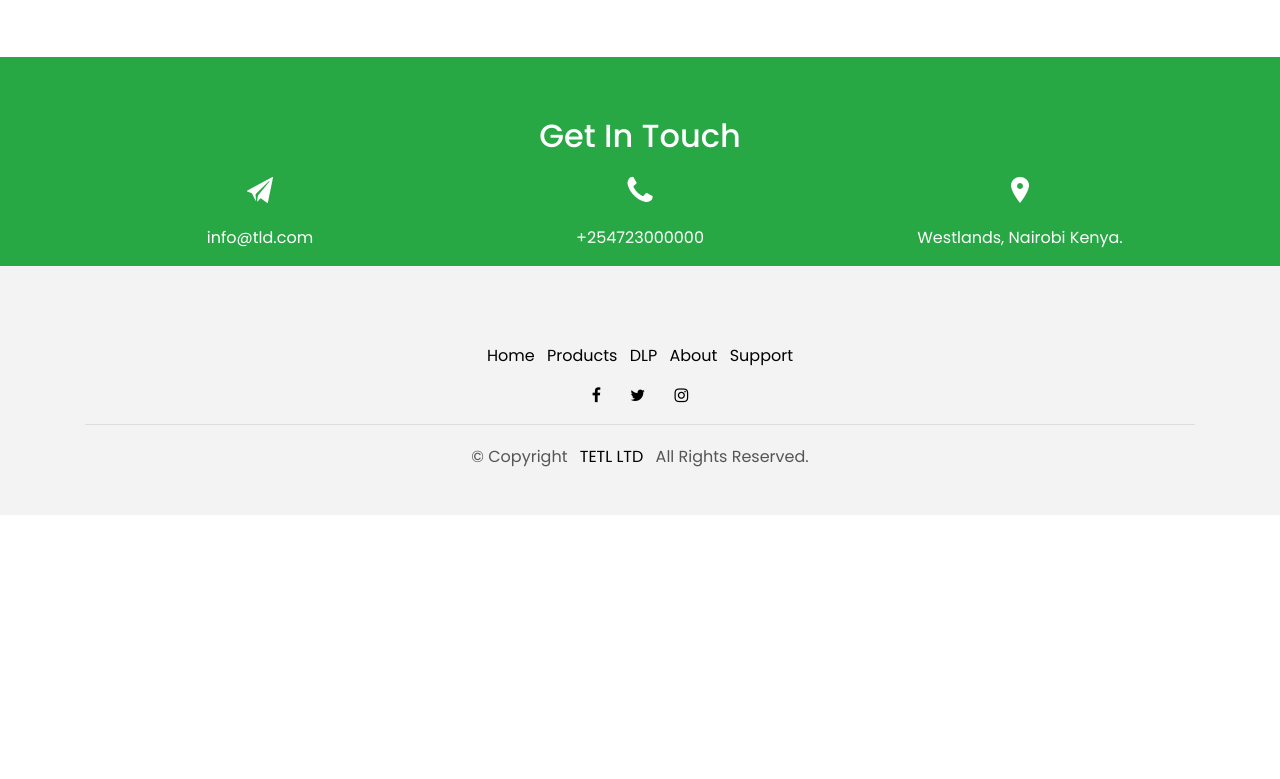
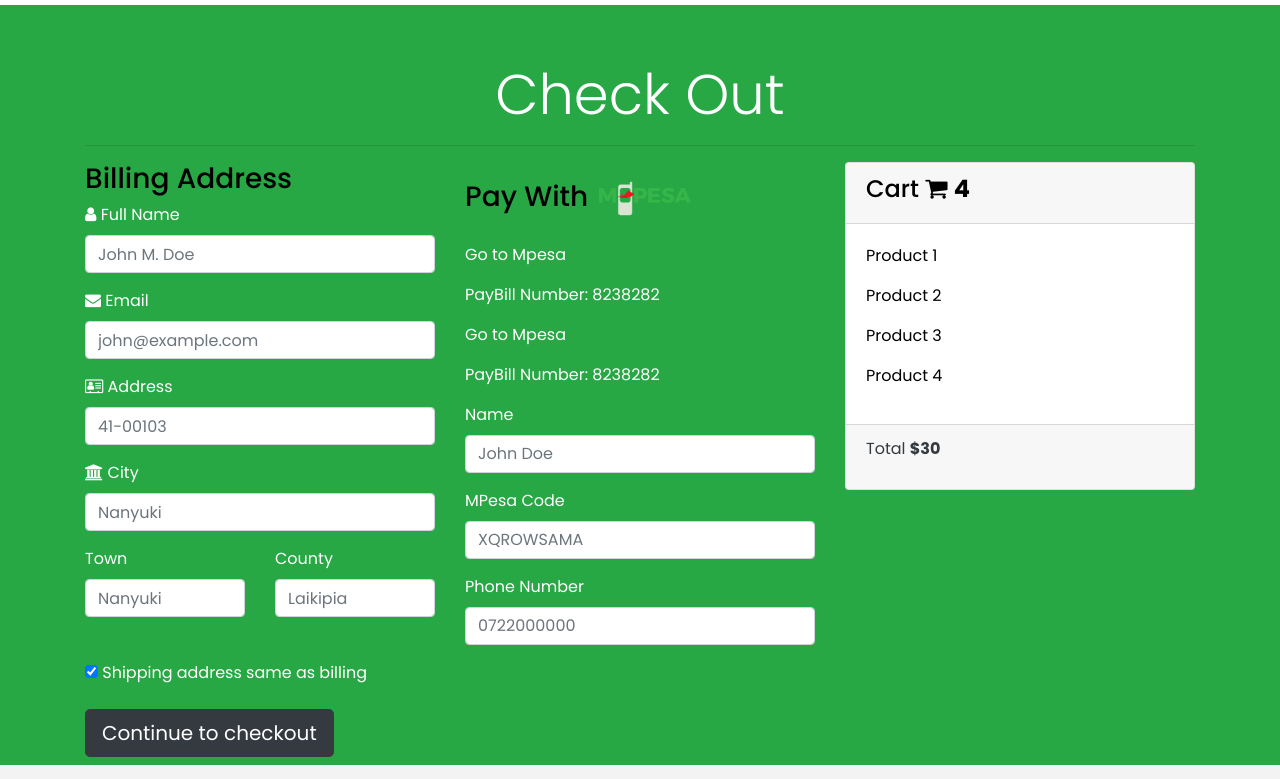
Before and after one commit to erickarugu/tablets, a plain HTML site: page products.html in a window 1280 px wide. Shown: the part 2241-3020 px from the top of the page. Before the commit the page ends 2756 px from the top, so only its background shows below. Drawn offline with Linux system fonts and the light colour scheme.

Commit message:
added checkout section

```diff
--- a/products.html
+++ b/products.html
@@ -19,7 +19,7 @@
     <link href="assets/vendor/bootstrap/css/bootstrap.min.css" rel="stylesheet">
     <link href="assets/vendor/ionicons/css/ionicons.min.css" rel="stylesheet">
     <link href="assets/vendor/animate.css/animate.min.css" rel="stylesheet">
-    <link href="assets/vendor/font-awesome/css/font-awesome.min.css" rel="stylesheet">
+    <link href="assets/vendor/font-awesome/css/font-awesome.css" rel="stylesheet">
     <link href="assets/vendor/owl.carousel/assets/owl.carousel.min.css" rel="stylesheet">
 
     <!-- Main CSS File -->
@@ -28,9 +28,11 @@
 </head>
 <!--Start of Tawk.to Script-->
 <script type="text/javascript">
-    var Tawk_API = Tawk_API || {}, Tawk_LoadStart = new Date();
+    var Tawk_API = Tawk_API || {},
+        Tawk_LoadStart = new Date();
     (function () {
-        var s1 = document.createElement("script"), s0 = document.getElementsByTagName("script")[0];
+        var s1 = document.createElement("script"),
+            s0 = document.getElementsByTagName("script")[0];
         s1.async = true;
         s1.src = 'https://embed.tawk.to/5ebda9da967ae56c5219e2ad/default';
         s1.charset = 'UTF-8';
@@ -82,7 +84,8 @@
                 <div class="row">
                     <div class="col-md-12 col-lg-12">
                         <div class="title-single">
-                            <h1 class="title-single text-white"><i class="fa fa-chevron-right"></i><i class="fa fa-chevron-right"></i> Our Amazing Products</h1>
+                            <h1 class="title-single text-white"><i class="fa fa-chevron-right"></i><i
+                                    class="fa fa-chevron-right"></i> Our Amazing Products</h1>
                         </div>
                     </div>
                 </div>
@@ -290,52 +293,119 @@
                 </div>
             </div>
         </section>
-    </main>
+        <section class="checkout bg-success py-2 mt-2">
+            <div class="container mt-5">
+                <div class="title text-center">
+                    <h2 class="display-4 text-white">Check Out</h2>
+                    <hr>
+                </div>
+                <div class="row text-white">
+                    <div class="col-8">
+                        <form action="/action_page.php">
+                            <div class="row">
+                                <div class="col-6">
+                                    <h3>Billing Address</h3>
+                                    <div class="form-group">
+                                        <label for="fname"><i class="fa fa-user"></i> Full Name</label>
+                                        <input type="text" class="form-control" id="fname" name="firstname"
+                                            placeholder="John M. Doe">
 
-    <!-- ======= Footer ======= -->
-    <section class="section-footer bg-success">
-        <div class="container">
-            <div class="row text-center">
-                <div class="col-12 text-center mb-2">
-                    <h2 class="text-white">Get In Touch</h2>
+                                    </div>
+                                    <div class="form-group">
+                                        <label for="email"><i class="fa fa-envelope"></i> Email</label>
+                                        <input type="text" class="form-control" id="email" name="email"
+                                            placeholder="john@example.com">
+                                    </div>
+                                    <div class="form-group">
+                                        <label for="adr"><i class="fa fa-address-card-o"></i> Address</label>
+                                        <input type="text" class="form-control" id="adr" name="address"
+                                            placeholder="41-00103">
+                                    </div>
+                                    <div class="form-group">
+                                        <label for="city"><i class="fa fa-institution"></i> City</label>
+                                        <input type="text" class="form-control" id="city" name="city"
+                                            placeholder="Nanyuki">
+                                    </div>
+                                    <div class="row">
+                                        <div class="col-6">
+                                            <div class="form-group">
+                                                <label for="state">Town</label>
+                                                <input type="text" class="form-control" id="state" name="state"
+                                                    placeholder="Nanyuki">
                                             </div>
                                         </div>
-            <div class="row">
-                <div class="col-sm-12 col-md-4">
-                    <div class="widget-a">
-                        <div class="w-header-a text-center">
-                            <h3 class="w-title-a text-brand text-white"><span class="ion-ios-paper-plane"></span></h3>
-                        </div>
-                        <div class="w-body-a text-white text-center">
-                            <p class="mb-1">info@tld.com</p>
-                        </div>
-                    </div>
-                </div>
-                <div class="col-sm-12 col-md-4 section-md-t3">
-                    <div class="widget-a">
-                        <div class="w-header-a text-center">
-                            <h3 class="w-title-a text-brand text-white"><span class="fa fa-phone"></span></h3>
-                        </div>
-                        <div class="w-body-a text-white text-center">
-                            <div class="w-body-a">
-                                <p class="nb-1">+254723000000</p>
+                                        <div class="col-6">
+                                            <div class="form-group">
+                                                <label for="zip">County</label>
+                                                <input type="text" class="form-control" id="zip" name="zip"
+                                                    placeholder="Laikipia">
                                             </div>
                                         </div>
                                     </div>
                                 </div>
-                <div class="col-sm-12 col-md-4 section-md-t3">
-                    <div class="widget-a">
-                        <div class="w-header-a text-center">
-                            <h3 class="w-title-a text-brand text-white"><span class="ion-ios-pin"></span></h3>
+
+                                <div class="col-6">
+                                    <h3>Pay With
+                                        <img src="./assets/img/mpesa_logo.png" alt="" class="" width="100px">
+                                    </h3>
+                                    <p>Go to Mpesa</p>
+                                    <p>PayBill Number: 8238282</p>
+                                    <p>Go to Mpesa</p>
+                                    <p>PayBill Number: 8238282</p>
+                                    <div class="form-group">
+                                        <label for="cname">Name</label>
+                                        <input type="text" class="form-control" id="cname" name="cardname"
+                                            placeholder="John Doe">
                                     </div>
-                        <div class="w-body-a text-white text-center">
-                            <p class="mb-1">Westlands, Nairobi Kenya.</p>
+                                    <div class="form-group">
+                                        <label for="ccnum">MPesa Code</label>
+                                        <input type="text" class="form-control" id="ccnum" name="cardnumber"
+                                            placeholder="XQROWSAMA">
+                                    </div>
+                                    <div class="form-group">
+                                        <label for="expmonth">Phone Number</label>
+                                        <input type="text" class="form-control" id="expmonth" name="expmonth"
+                                            placeholder="0722000000">
                                     </div>
                                 </div>
                             </div>
+                            <div class="form-group">
+                                <label>
+                                    <input type="checkbox" checked="checked" name="sameadr"> Shipping address same
+                                    as billing
+                                </label>
+                            </div>
+                            <input type="submit" value="Continue to checkout" class="btn btn-lg btn-dark">
+                        </form>
+                    </div>
+
+                    <div class="col-4">
+                        <div class="card">
+                            <div class="card-header">
+                                <h4>Cart
+                                    <span class="price">
+                                        <i class="fa fa-shopping-cart"></i>
+                                        <b>4</b>
+                                    </span>
+                                </h4>
+                            </div>
+                            <div class="card-body">
+                                <p><a href="#">Product 1</a> <span class="price text-right">$15</span></p>
+                                <p><a href="#">Product 2</a> <span class="price">$5</span></p>
+                                <p><a href="#">Product 3</a> <span class="price">$8</span></p>
+                                <p><a href="#">Product 4</a> <span class="price">$2</span></p>
+                            </div>
+                            <div class="card-footer text-dark">
+                                <p>Total <span class="price"><b>$30</b></span></p>
                             </div>
                         </div>
+                    </div>
+
+                </div>
         </section>
+    </main>
+
+
     <!-- The footer section -->
     <footer>
         <div class="container mt-5">
```
Also changed, not shown: assets/img/mpesa_logo.png (added). Lines whose indentation alone changed are shown as unchanged.
